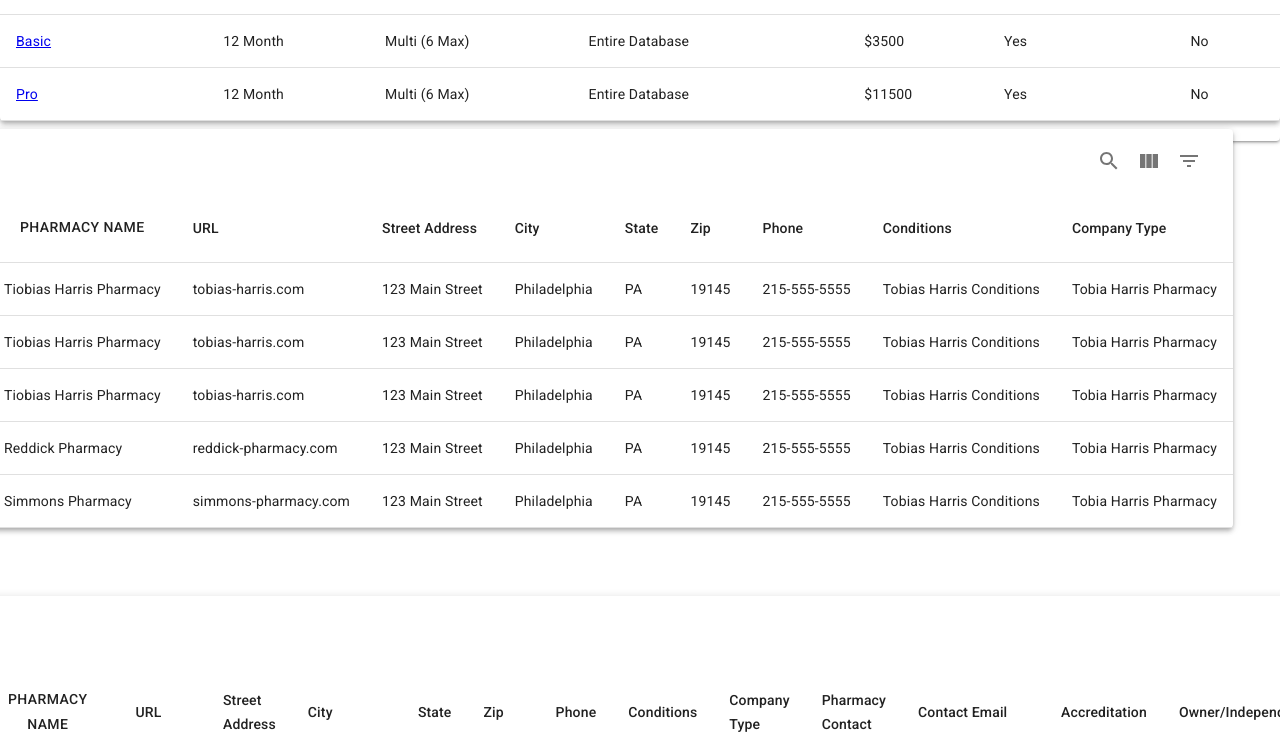
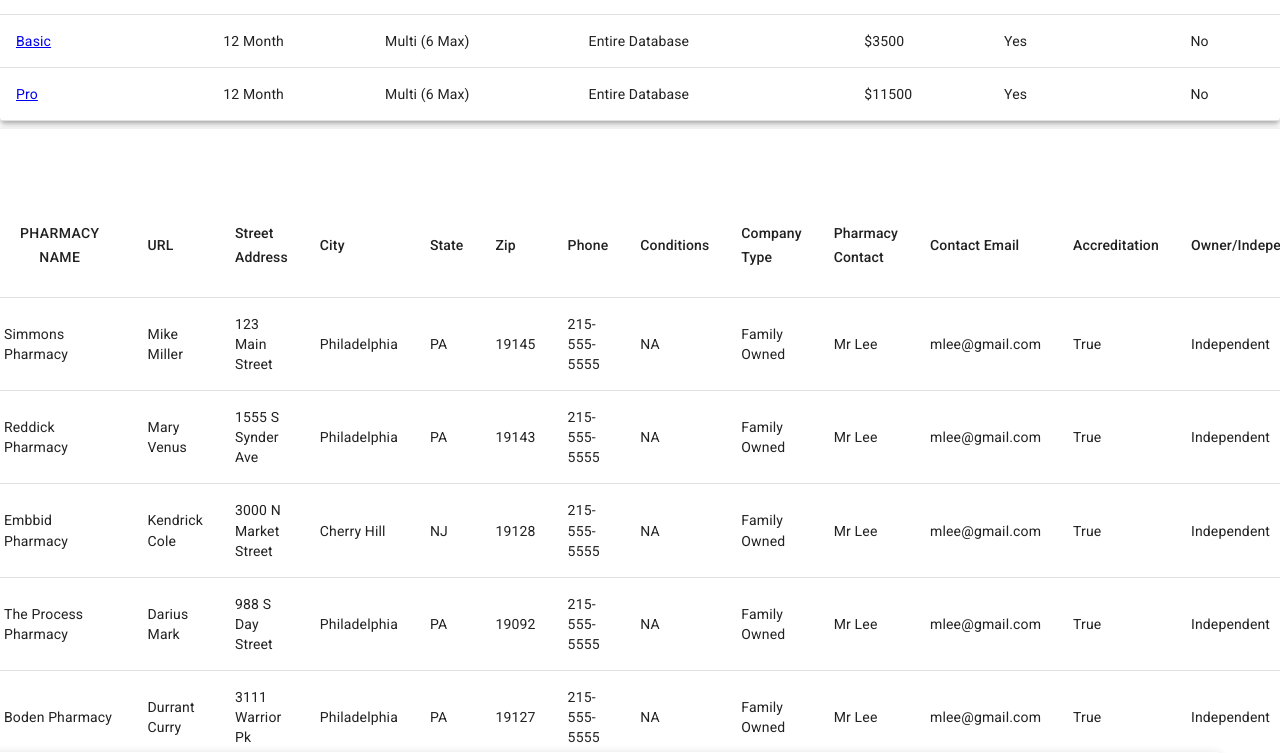
Before and after one commit to MitchellPhilmore/speciality-pharmacy, a React (Create React App) app: page /info in a window 1280 px wide. Shown: the part 760-1513 px from the top of the page. Built offline with nearby package versions, Linux system fonts and the light colour scheme.

Commit message:
changed order of tier components

```diff
--- a/src/containers/Info.js
+++ b/src/containers/Info.js
@@ -68,7 +68,7 @@
               </div>
             </Grid>
           ) : (
-            <BasicTier />
+            <ProTier />
           )}
           <br />
           <br />
@@ -86,7 +86,7 @@
               <br />
               <br />
               <br />
-              <ProTier/>
+              <BasicTier/>
 
               {/* <Grid item xs={2} /> */}
               <Grid item xs={3}>
```
